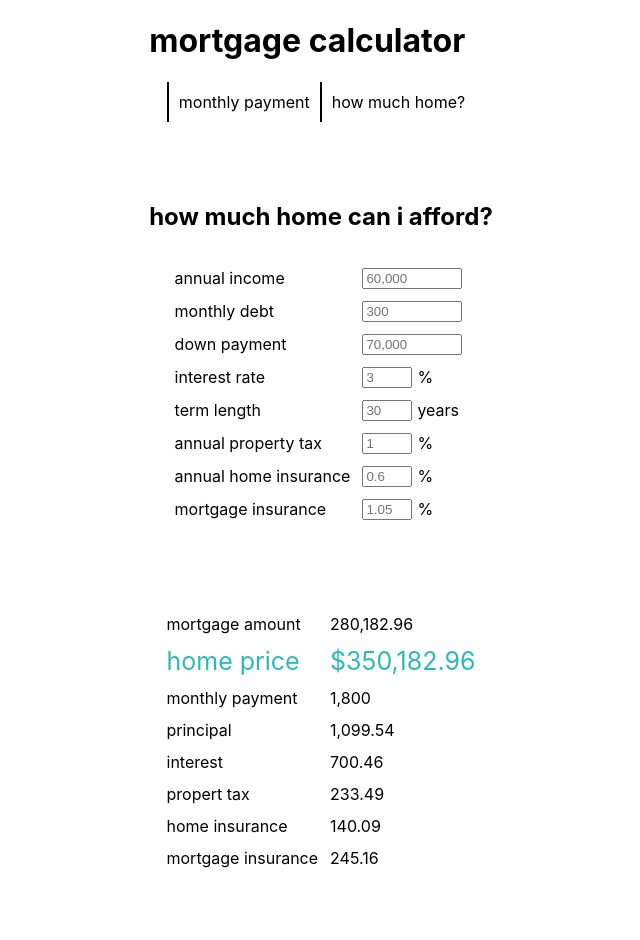
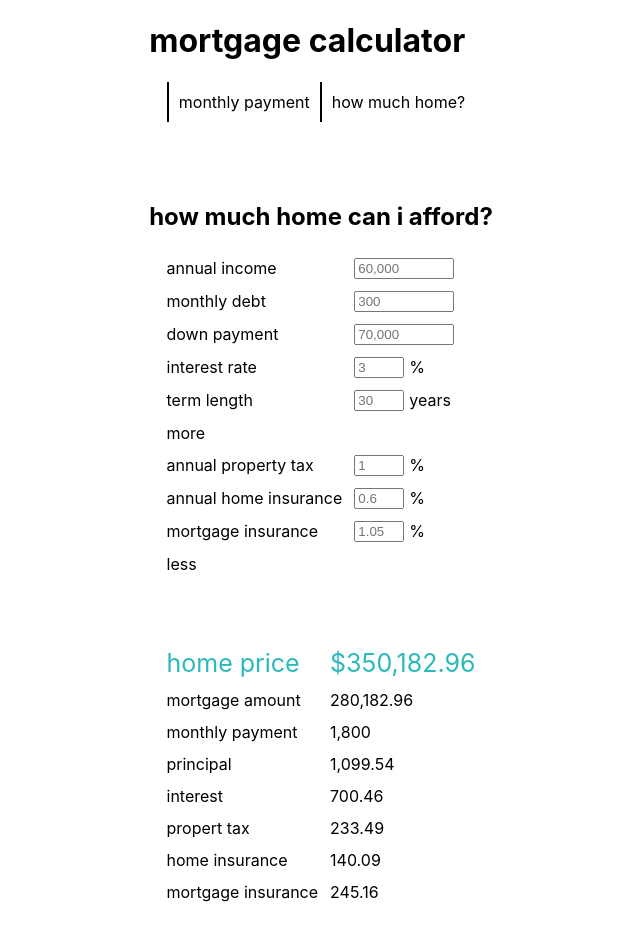
Before and after one commit to psych0sykes/mortgage-calculator, a Next.js app: page /howmuchhome in a window 1280 px wide. Shown: the top 940 px of the page, without its empty margins (319-959 px from the left). Before the commit the page ends 885 px from the top, so only its background shows below. Built offline with nearby package versions, Linux system fonts and the light colour scheme.

Commit message:
Created InputTable component to simplify Input form, and make it easier to use across each calculator. Using on Affordable component for now.

```diff
--- /dev/null
+++ b/components/Form/InputTable/index.js
@@ -0,0 +1,36 @@
+import useFormatNumber from "../../../hooks/useFormatNumber";
+import Input from "../Input";
+
+export default function InputTable(props) {
+    const showDetail = props.showDetail ? true : false;
+    const handleParams = props.handleParams;
+    const params = props.params ? props.params : {}
+
+
+    return (
+        <form style={{display: "flex",justifyContent: "left"}}>
+          <table>
+            <tbody>
+              <Input label="annual income" size="medium" placeholder={useFormatNumber(params.I)} type="number" cb={(event)=>handleParams("I",event.target.value)}/>
+              <Input label="monthly debt" size="medium" placeholder={useFormatNumber(params.d)} type="number" cb={(event)=>handleParams("d",parseInt(event.target.value))}/>
+              <Input label="down payment" size="medium" placeholder={useFormatNumber(params.D)} type="number" cb={(event)=>handleParams("D",parseInt(event.target.value))}/>
+              <Input label="interest rate" tail="%" size="small" placeholder={useFormatNumber(params.r)} type="number" cb={(event)=>handleParams("r",event.target.value)}/>
+              <Input label="term length" tail="years" size="small" placeholder={useFormatNumber(params.n)} type="number" cb={(event)=>handleParams("n",event.target.value)}/>
+              <tr>
+                <td>
+                  more
+                </td>
+              </tr>
+              <Input label="annual property tax" tail="%" size="small" placeholder={useFormatNumber(params.t)} type="number" cb={(event)=>handleParams("t",event.target.value)}/>
+              <Input label="annual home insurance" tail="%" size="small" placeholder={useFormatNumber(params.h)} type="number" cb={(event)=>handleParams("h",event.target.value)}/>
+              <Input label="mortgage insurance" tail="%" size="small" placeholder={useFormatNumber(params.m)} type="number" cb={(event)=>handleParams("m",event.target.value)}/>
+              <tr>
+                <td>
+                  less
+                </td>
+              </tr>
+            </tbody>
+          </table>
+        </form>
+      )
+  }
--- a/components/Tabs/Affordable/index.js
+++ b/components/Tabs/Affordable/index.js
@@ -1,12 +1,14 @@
 import {useState, useEffect} from "react";
 import useFormatNumber from "../../../hooks/useFormatNumber";
 import Section from "../../Section";
+import InputTable from "../../Form/InputTable";
 import Input from "../../Form/Input";
 
 export default function Affordable() {
   const defaultConfig = {I: 60000,D: 70000,r: 3,n: 30,f: 36,b: 43,d: 300,t: 1,m: 1.05,h: 0.6};
   const [params,setParams] = useState(defaultConfig);
   const [mortgageAmount,setMortgageAmount] = useState(0);
+  const [inputMoreDetail,setInputMoreDetail] = useState(true);
   const [homePrice,setHomePrice] = useState(0);
   const frontEndRatio = Math.round(params.f * params.I / 12) / 100;
   const backEndRatio = Math.round(params.b * ((params.I / 12) - params.d) / 100)
@@ -40,6 +42,35 @@ export default function Affordable() {
     calculateMortgage(mortgagePayment,params.r,params.n);
   });
 
+  // const InputTable = () => {
+  //   return (
+  //       <form style={{display: "flex",justifyContent: "left"}}>
+  //         <table>
+  //           <tbody>
+  //             <Input label="annual income" size="medium" placeholder={useFormatNumber(params.I)} type="number" cb={(event)=>handleParams("I",event.target.value)}/>
+  //             <Input label="monthly debt" size="medium" placeholder={useFormatNumber(params.d)} type="number" cb={(event)=>handleParams("d",parseInt(event.target.value))}/>
+  //             <Input label="down payment" size="medium" placeholder={useFormatNumber(params.D)} type="number" cb={(event)=>handleParams("D",parseInt(event.target.value))}/>
+  //             <Input label="interest rate" tail="%" size="small" placeholder={useFormatNumber(params.r)} type="number" cb={(event)=>handleParams("r",event.target.value)}/>
+  //             <Input label="term length" tail="years" size="small" placeholder={useFormatNumber(params.n)} type="number" cb={(event)=>handleParams("n",event.target.value)}/>
+  //             <tr>
+  //               <td>
+  //                 more
+  //               </td>
+  //             </tr>
+  //             <Input label="annual property tax" tail="%" size="small" placeholder={useFormatNumber(params.t)} type="number" cb={(event)=>handleParams("t",event.target.value)}/>
+  //             <Input label="annual home insurance" tail="%" size="small" placeholder={useFormatNumber(params.h)} type="number" cb={(event)=>handleParams("h",event.target.value)}/>
+  //             <Input label="mortgage insurance" tail="%" size="small" placeholder={useFormatNumber(params.m)} type="number" cb={(event)=>handleParams("m",event.target.value)}/>
+  //             <tr>
+  //               <td>
+  //                 less
+  //               </td>
+  //             </tr>
+  //           </tbody>
+  //         </table>
+  //       </form>
+  //     )
+  // }
+
 
     return (
       <div>
@@ -50,30 +81,17 @@ export default function Affordable() {
           </h2>
         </Section>
         <Section direction="column">
-              <form style={{display: "flex",justifyContent: "center"}}>
-                <table>
-                  <tbody>
-                    <Input label="annual income" size="medium" placeholder={useFormatNumber(params.I)} type="number" cb={(event)=>handleParams("I",event.target.value)}/>
-                    <Input label="monthly debt" size="medium" placeholder={useFormatNumber(params.d)} type="number" cb={(event)=>handleParams("d",parseInt(event.target.value))}/>
-                    <Input label="down payment" size="medium" placeholder={useFormatNumber(params.D)} type="number" cb={(event)=>handleParams("D",parseInt(event.target.value))}/>
-                    <Input label="interest rate" tail="%" size="small" placeholder={useFormatNumber(params.r)} type="number" cb={(event)=>handleParams("r",event.target.value)}/>
-                    <Input label="term length" tail="years" size="small" placeholder={useFormatNumber(params.n)} type="number" cb={(event)=>handleParams("n",event.target.value)}/>
-                    <Input label="annual property tax" tail="%" size="small" placeholder={useFormatNumber(params.t)} type="number" cb={(event)=>handleParams("t",event.target.value)}/>
-                    <Input label="annual home insurance" tail="%" size="small" placeholder={useFormatNumber(params.h)} type="number" cb={(event)=>handleParams("h",event.target.value)}/>
-                    <Input label="mortgage insurance" tail="%" size="small" placeholder={useFormatNumber(params.m)} type="number" cb={(event)=>handleParams("m",event.target.value)}/>
-                  </tbody>
-                </table>
-              </form>
+              <InputTable params={params} handleParams={handleParams}/>
               <div style={{marginTop: "60px"}}/>
               <table>
                 <tbody>
+                  <tr style={{fontSize: "20px"}}>
+                    <td className="altText">home price</td>
+                    <td className="altText">${useFormatNumber(homePrice)}</td>
+                  </tr>
                   <tr>
                     <td>mortgage amount</td>
                     <td>{useFormatNumber(mortgageAmount)}</td>
-                  </tr>
-                  <tr style={{fontSize: "20px"}}>
-                    <td className="altText">home price</td>
-                    <td className="altText">${useFormatNumber(homePrice)}</td>
                   </tr>
                   <tr>
                     <td>monthly payment</td>
--- a/pages/howmuchhome.js
+++ b/pages/howmuchhome.js
@@ -14,6 +14,7 @@ export default function HowMuchHome() {
           <Section>
             <Affordable/>
           </Section>
+          <footer></footer>
       </Section>
     </div>
   )
--- a/pages/index.js
+++ b/pages/index.js
@@ -14,6 +14,7 @@ export default function Home() {
           <Section>
             <Payment/>
           </Section>
+          <footer></footer>
       </Section>
     </div>
   )
--- a/styles/globals.css
+++ b/styles/globals.css
@@ -27,9 +27,6 @@ a {
 input:focus {
   outline:#b1dede solid 2px;
 }
-table {
-  padding: 10px;
-}
 td {
   padding: 5px;
 }
@@ -37,3 +34,6 @@ td {
   color: #2cb9b9;
   font-size: 25px;
 }
+footer {
+  margin-bottom: 150px;
+}
```
